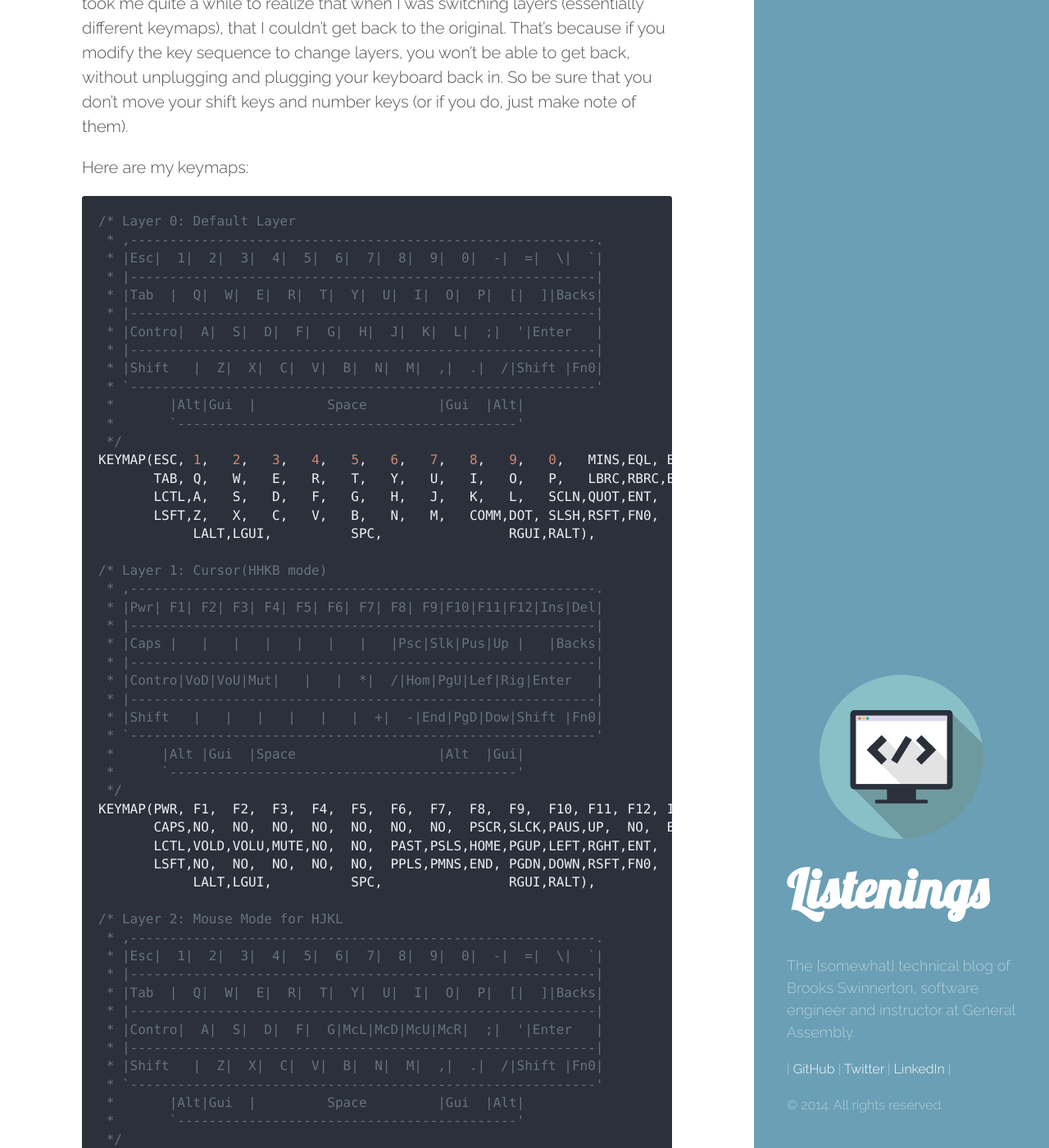
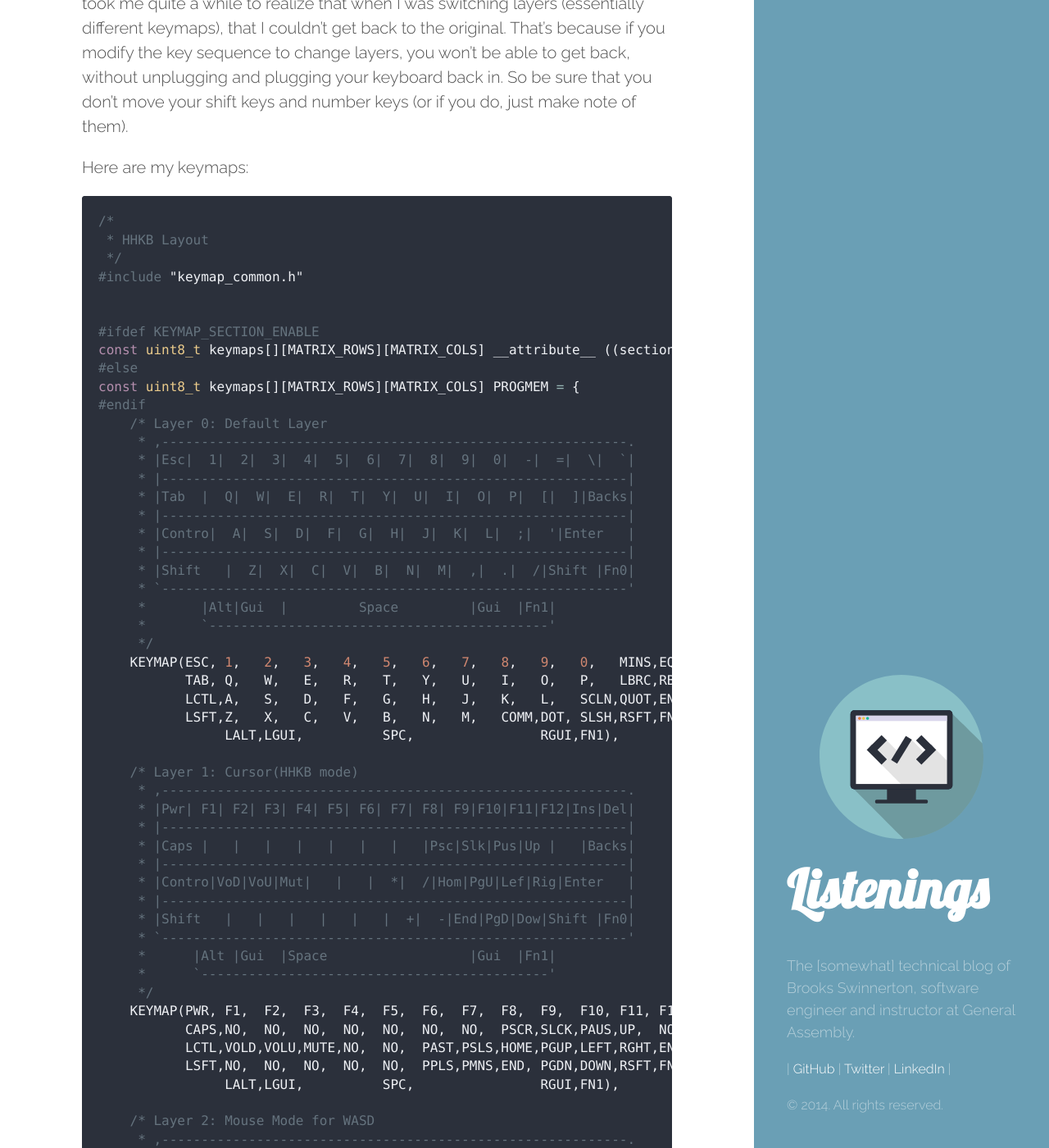
Before and after one commit to bswinnerton/blog, a Jekyll site: the page built from _posts/2014-11-26-hasu-controller-for-hhkb.md, in a window 1280 px wide and 1400 px high, scrolled down 1675 px. Shown: the whole window at 82% size. Built offline with Jekyll 4.4.1, drawn with Linux system fonts in a browser that asks for light colours; Markdown is read by kramdown in place of the engine named in the settings; comment, search, counter and statistics services are not loaded; some of the changed text lies outside the part shown.

Commit message:
Updating keyboard layout in hasu article

````diff
--- a/_posts/2014-11-26-hasu-controller-for-hhkb.md
+++ b/_posts/2014-11-26-hasu-controller-for-hhkb.md
@@ -74,60 +74,86 @@ make note of them).
 Here are my keymaps:
 
 ```c
-/* Layer 0: Default Layer
- * ,-----------------------------------------------------------.
- * |Esc|  1|  2|  3|  4|  5|  6|  7|  8|  9|  0|  -|  =|  \|  `|
- * |-----------------------------------------------------------|
- * |Tab  |  Q|  W|  E|  R|  T|  Y|  U|  I|  O|  P|  [|  ]|Backs|
- * |-----------------------------------------------------------|
- * |Contro|  A|  S|  D|  F|  G|  H|  J|  K|  L|  ;|  '|Enter   |
- * |-----------------------------------------------------------|
- * |Shift   |  Z|  X|  C|  V|  B|  N|  M|  ,|  .|  /|Shift |Fn0|
- * `-----------------------------------------------------------'
- *       |Alt|Gui  |         Space         |Gui  |Alt|
- *       `-------------------------------------------'
+/*
+ * HHKB Layout
  */
-KEYMAP(ESC, 1,   2,   3,   4,   5,   6,   7,   8,   9,   0,   MINS,EQL, BSLS,GRV,   \
-       TAB, Q,   W,   E,   R,   T,   Y,   U,   I,   O,   P,   LBRC,RBRC,BSPC,       \
-       LCTL,A,   S,   D,   F,   G,   H,   J,   K,   L,   SCLN,QUOT,ENT,             \
-       LSFT,Z,   X,   C,   V,   B,   N,   M,   COMM,DOT, SLSH,RSFT,FN0,             \
-            LALT,LGUI,          SPC,                RGUI,RALT),
+#include "keymap_common.h"
 
-/* Layer 1: Cursor(HHKB mode)
- * ,-----------------------------------------------------------.
- * |Pwr| F1| F2| F3| F4| F5| F6| F7| F8| F9|F10|F11|F12|Ins|Del|
- * |-----------------------------------------------------------|
- * |Caps |   |   |   |   |   |   |   |Psc|Slk|Pus|Up |   |Backs|
- * |-----------------------------------------------------------|
- * |Contro|VoD|VoU|Mut|   |   |  *|  /|Hom|PgU|Lef|Rig|Enter   |
- * |-----------------------------------------------------------|
- * |Shift   |   |   |   |   |   |  +|  -|End|PgD|Dow|Shift |Fn0|
- * `-----------------------------------------------------------'
- *      |Alt |Gui  |Space                  |Alt  |Gui|
- *      `--------------------------------------------'
+
+#ifdef KEYMAP_SECTION_ENABLE
+const uint8_t keymaps[][MATRIX_ROWS][MATRIX_COLS] __attribute__ ((section (".keymap.keymaps"))) = {
+#else
+const uint8_t keymaps[][MATRIX_ROWS][MATRIX_COLS] PROGMEM = {
+#endif
+    /* Layer 0: Default Layer
+     * ,-----------------------------------------------------------.
+     * |Esc|  1|  2|  3|  4|  5|  6|  7|  8|  9|  0|  -|  =|  \|  `|
+     * |-----------------------------------------------------------|
+     * |Tab  |  Q|  W|  E|  R|  T|  Y|  U|  I|  O|  P|  [|  ]|Backs|
+     * |-----------------------------------------------------------|
+     * |Contro|  A|  S|  D|  F|  G|  H|  J|  K|  L|  ;|  '|Enter   |
+     * |-----------------------------------------------------------|
+     * |Shift   |  Z|  X|  C|  V|  B|  N|  M|  ,|  .|  /|Shift |Fn0|
+     * `-----------------------------------------------------------'
+     *       |Alt|Gui  |         Space         |Gui  |Fn1|
+     *       `-------------------------------------------'
+     */
+    KEYMAP(ESC, 1,   2,   3,   4,   5,   6,   7,   8,   9,   0,   MINS,EQL, BSLS,GRV, \
+           TAB, Q,   W,   E,   R,   T,   Y,   U,   I,   O,   P,   LBRC,RBRC,BSPC,     \
+           LCTL,A,   S,   D,   F,   G,   H,   J,   K,   L,   SCLN,QUOT,ENT,           \
+           LSFT,Z,   X,   C,   V,   B,   N,   M,   COMM,DOT, SLSH,RSFT,FN0,           \
+                LALT,LGUI,          SPC,                RGUI,FN1),
+
+    /* Layer 1: Cursor(HHKB mode)
+     * ,-----------------------------------------------------------.
+     * |Pwr| F1| F2| F3| F4| F5| F6| F7| F8| F9|F10|F11|F12|Ins|Del|
+     * |-----------------------------------------------------------|
+     * |Caps |   |   |   |   |   |   |   |Psc|Slk|Pus|Up |   |Backs|
+     * |-----------------------------------------------------------|
+     * |Contro|VoD|VoU|Mut|   |   |  *|  /|Hom|PgU|Lef|Rig|Enter   |
+     * |-----------------------------------------------------------|
+     * |Shift   |   |   |   |   |   |  +|  -|End|PgD|Dow|Shift |Fn0|
+     * `-----------------------------------------------------------'
+     *      |Alt |Gui  |Space                  |Gui  |Fn1|
+     *      `--------------------------------------------'
+     */
+    KEYMAP(PWR, F1,  F2,  F3,  F4,  F5,  F6,  F7,  F8,  F9,  F10, F11, F12, INS, DEL, \
+           CAPS,NO,  NO,  NO,  NO,  NO,  NO,  NO,  PSCR,SLCK,PAUS,UP,  NO,  BSPC,     \
+           LCTL,VOLD,VOLU,MUTE,NO,  NO,  PAST,PSLS,HOME,PGUP,LEFT,RGHT,ENT,           \
+           LSFT,NO,  NO,  NO,  NO,  NO,  PPLS,PMNS,END, PGDN,DOWN,RSFT,FN0,           \
+                LALT,LGUI,          SPC,                RGUI,FN1),
+
+    /* Layer 2: Mouse Mode for WASD
+     * ,-----------------------------------------------------------.
+     * |Esc|  1|  2|  3|  4|  5|  6|  7|  8|  9|  0|  -|  =|  \|  `|
+     * |-----------------------------------------------------------|
+     * |Tab  |  Q|McU|  E|  R|  T|  Y|  U|  I|  O|  P|  [|  ]|Backs|
+     * |-----------------------------------------------------------|
+     * |Contro|McL|McD|McR|  F|  G|  H|  J|  K|  L|  ;|  '|Enter   |
+     * |-----------------------------------------------------------|
+     * |Shift   |  Z|  X|  C|  V|  B|  N|  M|  ,|  .|  /|Shift |Fn0|
+     * `-----------------------------------------------------------'
+     *       |Alt|Gui  |         Space         |Gui  |Fn1|
+     *       `-------------------------------------------'
+     */
+    KEYMAP(ESC, 1,   2,   3,   4,   5,   6,   7,   8,   9,   0,   MINS,EQL, BSLS,GRV, \
+           TAB, Q,   MS_U,   E,   R,   T,   Y,   U,   I,   O,   P,LBRC,RBRC,BSPC,     \
+           LCTL,MS_L,MS_D,MS_R,   F,   G,   H,   J,   K,   L,SCLN,QUOT,ENT,           \
+           LSFT,Z,   X,   C,   V,   B,   N,   M,   COMM,DOT, SLSH,RSFT,FN0,           \
+                LALT,LGUI,          BTN1,               RGUI,FN1),
+};
+
+
+
+/*
+ * Fn action definition
  */
-KEYMAP(PWR, F1,  F2,  F3,  F4,  F5,  F6,  F7,  F8,  F9,  F10, F11, F12, INS, DEL, \
-       CAPS,NO,  NO,  NO,  NO,  NO,  NO,  NO,  PSCR,SLCK,PAUS,UP,  NO,  BSPC,     \
-       LCTL,VOLD,VOLU,MUTE,NO,  NO,  PAST,PSLS,HOME,PGUP,LEFT,RGHT,ENT,           \
-       LSFT,NO,  NO,  NO,  NO,  NO,  PPLS,PMNS,END, PGDN,DOWN,RSFT,FN0,           \
-            LALT,LGUI,          SPC,                RGUI,RALT),
-
-/* Layer 2: Mouse Mode for HJKL
- * ,-----------------------------------------------------------.
- * |Esc|  1|  2|  3|  4|  5|  6|  7|  8|  9|  0|  -|  =|  \|  `|
- * |-----------------------------------------------------------|
- * |Tab  |  Q|  W|  E|  R|  T|  Y|  U|  I|  O|  P|  [|  ]|Backs|
- * |-----------------------------------------------------------|
- * |Contro|  A|  S|  D|  F|  G|McL|McD|McU|McR|  ;|  '|Enter   |
- * |-----------------------------------------------------------|
- * |Shift   |  Z|  X|  C|  V|  B|  N|  M|  ,|  .|  /|Shift |Fn0|
- * `-----------------------------------------------------------'
- *       |Alt|Gui  |         Space         |Gui  |Alt|
- *       `-------------------------------------------'
- */
-KEYMAP(ESC, 1,   2,   3,   4,   5,   6,   7,   8,   9,   0,   MINS,EQL, BSLS,GRV,   \
-       TAB, Q,   W,   E,   R,   T,   Y,   U,   I,   O,   P,   LBRC,RBRC,BSPC,       \
-       LCTL,A,   S,   D,   F,   G,   MS_L,MS_D,MS_U,MS_R,SCLN,QUOT,ENT,             \
-       LSFT,Z,   X,   C,   V,   B,   N,   M,   COMM,DOT, SLSH,RSFT,FN0,             \
-            LALT,LGUI,          BTN1,                RGUI,RALT),
+#ifdef KEYMAP_SECTION_ENABLE
+const uint16_t fn_actions[] __attribute__ ((section (".keymap.fn_actions"))) = {
+#else
+const uint16_t fn_actions[] PROGMEM = {
+#endif
+    [0] = ACTION_LAYER_MOMENTARY(1),
+    [1] = ACTION_LAYER_TOGGLE(2)
+};
 ```
````
